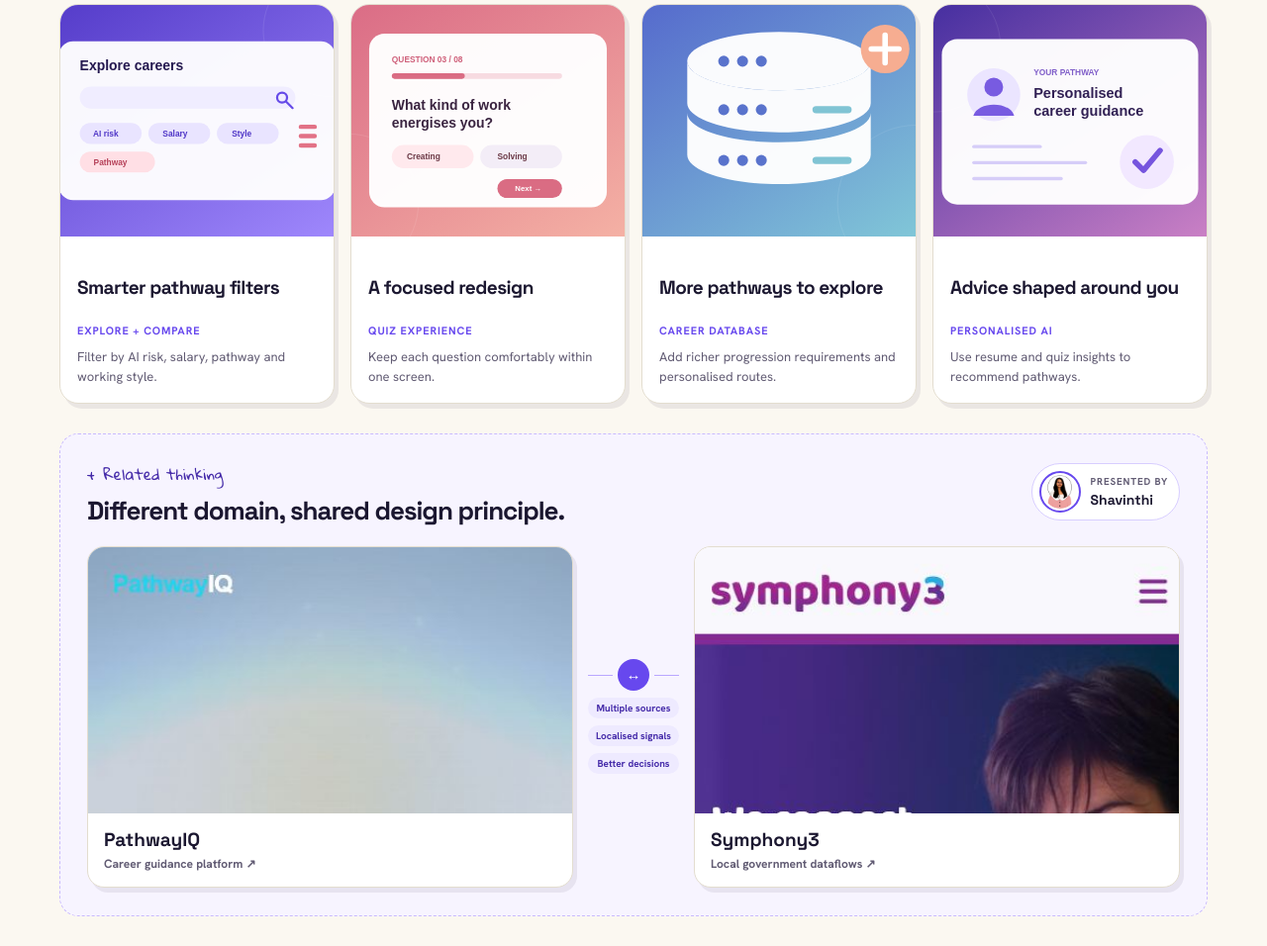
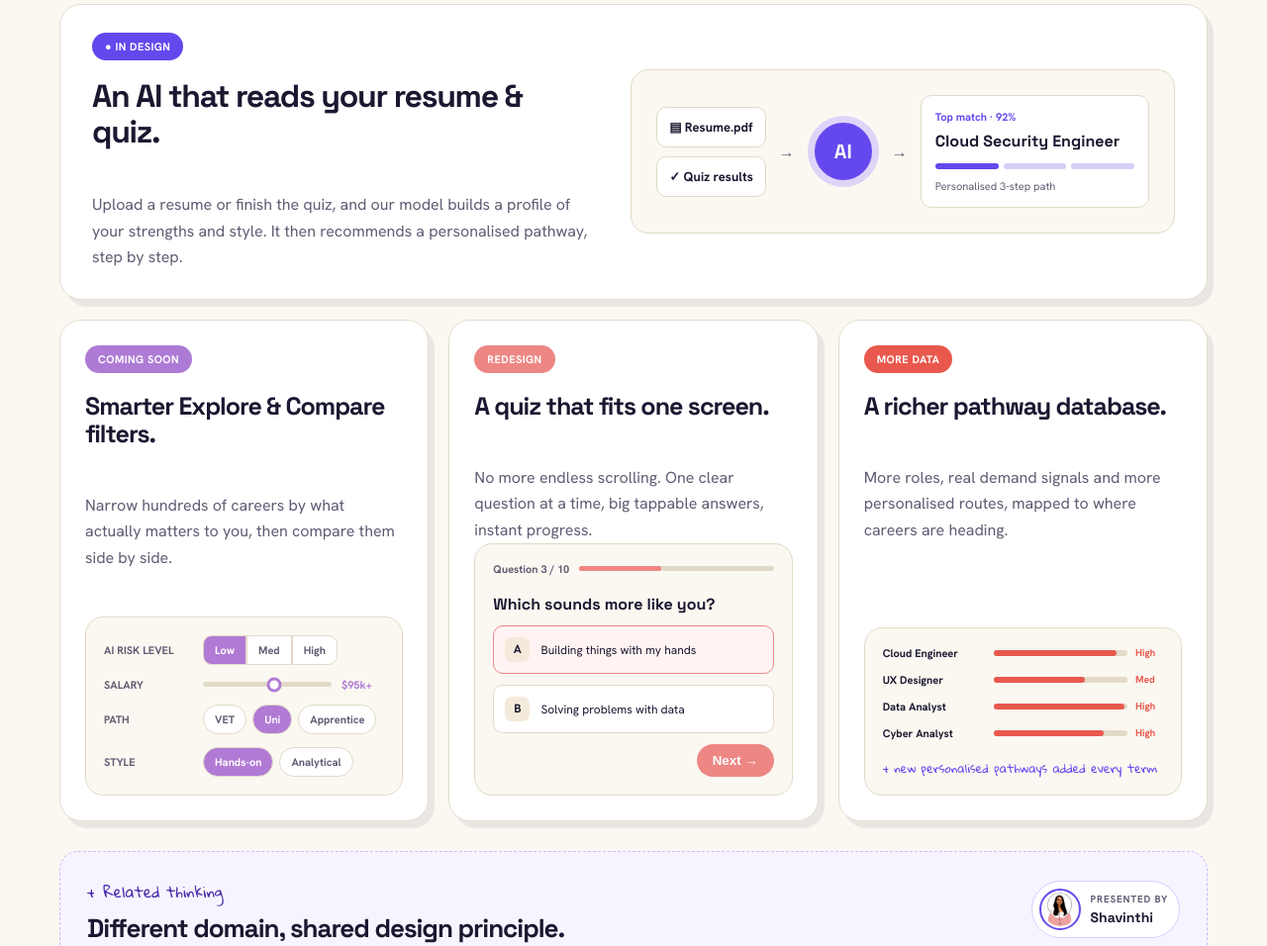
Before and after one commit to njin0009/TheTuringLab_TEAM, a website: page index.html in a window 1280 px wide. Shown: the part 4052-5008 px from the top of the page at 99% size. Drawn offline with Linux system fonts and the light colour scheme.

Commit message:
Redesign roadmap feature cards

```diff
--- a/css/styles.css
+++ b/css/styles.css
@@ -306,20 +306,62 @@ h2 { margin-top: 12px; font-size: clamp(36px, 5vw, 56px); }
 .roadmap__heading > div:first-child { max-width: 660px; }
 .roadmap__heading h3 { margin-top: 9px; font-size: clamp(30px, 4vw, 43px); }
 .roadmap__heading > p { margin-top: 13px; color: var(--ink-soft); font-size: 17px; line-height: 1.6; }
-.roadmap-grid { display: grid; grid-template-columns: repeat(4, 1fr); gap: 16px; margin-top: 28px; }
-.roadmap-card { position: relative; overflow: hidden; border: 1px solid var(--line); border-radius: 19px; background: #fff; box-shadow: 4px 5px 0 var(--shadow); transition: transform .2s, box-shadow .2s; }
-.roadmap-card:hover { transform: translateY(-6px); box-shadow: 6px 9px 0 var(--shadow); }
-.roadmap-card__visual { aspect-ratio: 1.18; overflow: hidden; background: var(--purple-pale); }
-.roadmap-card__visual img { display: block; width: 100%; height: 100%; object-fit: cover; transition: transform .25s; }
-.roadmap-card:hover .roadmap-card__visual img { transform: scale(1.045); }
-.roadmap-card__body { padding: 17px; }
-.roadmap-card h4 { font-family: var(--display); font-size: 19px; letter-spacing: -.03em; line-height: 1.1; }
-.roadmap-card__area { margin-top: 7px; color: var(--purple); font-size: 11px; font-weight: 700; letter-spacing: .08em; text-transform: uppercase; }
-.roadmap-card__body > p:last-child { margin-top: 10px; color: var(--ink-soft); font-size: 13px; line-height: 1.5; }
-.roadmap-save { position: absolute; top: 12px; right: 12px; z-index: 2; display: grid; width: 34px; height: 34px; place-items: center; border: 1px solid rgba(255, 255, 255, .45); border-radius: 50%; color: #fff; background: rgba(255, 255, 255, .18); cursor: pointer; font-size: 20px; line-height: 1; opacity: 0; backdrop-filter: blur(6px); transition: opacity .18s, transform .18s, background .18s; }
-.roadmap-card:hover .roadmap-save, .roadmap-save:focus-visible, .roadmap-save.is-saved { opacity: 1; }
-.roadmap-save:hover { transform: scale(1.08); }
-.roadmap-save.is-saved { color: #e75b70; background: #fff; }
+.roadmap-grid { display: grid; grid-template-columns: repeat(3, 1fr); gap: 20px; margin-top: 28px; }
+.roadmap-feature, .roadmap-detail { border: 1px solid var(--line); border-radius: 22px; background: #fff; box-shadow: 6px 7px 0 var(--shadow); }
+.roadmap-feature { display: grid; grid-column: 1 / -1; grid-template-columns: 1fr 1.08fr; align-items: center; gap: 35px; padding: 28px 32px; }
+.roadmap-status { display: inline-flex; width: fit-content; padding: 7px 13px; border-radius: 999px; color: #fff; font-size: 11px; font-weight: 700; letter-spacing: .04em; text-transform: uppercase; }
+.roadmap-status--design { background: #6548ed; }
+.roadmap-status--soon { background: #ad7bd5; }
+.roadmap-status--redesign { background: #ed8784; }
+.roadmap-status--database { background: #e9584d; }
+.roadmap-feature h4, .roadmap-detail h4 { margin-top: 19px; font-family: var(--display); letter-spacing: -.04em; line-height: 1.12; }
+.roadmap-feature h4 { font-size: 32px; }
+.roadmap-detail h4 { font-size: 25px; }
+.roadmap-feature p, .roadmap-detail > p { margin-top: 13px; color: var(--ink-soft); font-size: 16px; line-height: 1.65; }
+.roadmap-detail { display: flex; min-height: 505px; flex-direction: column; padding: 25px; }
+.ai-flow, .filter-mock, .quiz-mock, .database-mock { border: 1px solid #e2dac8; border-radius: 18px; background: #fbf8f1; }
+.ai-flow { display: flex; align-items: center; gap: 13px; padding: 25px; }
+.ai-flow__inputs { display: grid; gap: 9px; }
+.ai-flow__inputs span { padding: 11px 12px; border: 1px solid #e2dac8; border-radius: 10px; background: #fff; font-size: 13px; font-weight: 700; }
+.ai-flow > b { color: var(--ink-soft); }
+.ai-flow__core { display: grid; width: 72px; height: 72px; flex: 0 0 auto; place-items: center; border: 7px solid #ded4f8; border-radius: 50%; color: #fff; background: #6548ed; font-family: var(--display); font-size: 20px; font-weight: 700; }
+.ai-flow__result { min-width: 0; flex: 1; padding: 14px; border: 1px solid #e2dac8; border-radius: 11px; background: #fff; }
+.ai-flow__result small, .ai-flow__result strong, .ai-flow__result span { display: block; }
+.ai-flow__result small { color: #6548ed; font-size: 11px; font-weight: 700; }
+.ai-flow__result strong { margin-top: 7px; font-family: var(--display); font-size: 16px; }
+.ai-flow__result i { display: flex; gap: 5px; margin-top: 12px; }
+.ai-flow__result em { height: 6px; flex: 1; border-radius: 999px; background: #d8cef8; }
+.ai-flow__result em:first-child { background: #6548ed; }
+.ai-flow__result span { margin-top: 10px; color: var(--ink-soft); font-size: 11px; }
+.filter-mock, .quiz-mock, .database-mock { margin-top: auto; padding: 18px; }
+.filter-mock > div { display: flex; align-items: center; gap: 10px; margin-top: 13px; }
+.filter-mock > div:first-child { margin-top: 0; }
+.filter-mock b { width: 90px; color: var(--ink-soft); font-size: 11px; text-transform: uppercase; }
+.filter-choice, .filter-pills { display: flex; }
+.filter-choice i, .filter-pills i { padding: 7px 11px; border: 1px solid #e2dac8; color: var(--ink-soft); background: #fff; font-size: 11px; font-style: normal; font-weight: 700; }
+.filter-choice i:first-child { border-radius: 9px 0 0 9px; color: #fff; background: #b17ad5; }
+.filter-choice i:last-child { border-radius: 0 9px 9px 0; }
+.filter-pills { flex-wrap: wrap; gap: 6px; }
+.filter-pills i { border-radius: 999px; }
+.filter-pills .active { color: #fff; background: #b17ad5; }
+.filter-range { position: relative; width: 130px; height: 5px; border-radius: 999px; background: #e2dac8; }
+.filter-range i { position: absolute; left: 55%; top: 50%; width: 15px; height: 15px; border: 3px solid #b17ad5; border-radius: 50%; background: #fff; transform: translate(-50%, -50%); }
+.filter-mock em { color: #b17ad5; font-size: 11px; font-style: normal; font-weight: 700; }
+.quiz-mock__progress { display: flex; align-items: center; gap: 10px; }
+.quiz-mock__progress b { color: var(--ink-soft); font-size: 11px; }
+.quiz-mock__progress span { height: 5px; flex: 1; border-radius: 999px; background: #e2dac8; }
+.quiz-mock__progress i { display: block; width: 42%; height: 100%; border-radius: inherit; background: #ed8784; }
+.quiz-mock > strong { display: block; margin-top: 18px; font-family: var(--display); font-size: 16px; }
+.quiz-mock > p { margin-top: 11px; padding: 11px; border: 1px solid #e2dac8; border-radius: 10px; background: #fff; color: var(--ink); font-size: 12px; }
+.quiz-mock > p:first-of-type { border-color: #ed8784; background: #fff4f3; }
+.quiz-mock > p b { display: inline-grid; width: 25px; height: 25px; margin-right: 8px; place-items: center; border-radius: 7px; background: #f4eadb; }
+.quiz-mock button { display: block; margin: 11px 0 0 auto; padding: 9px 16px; border: 0; border-radius: 999px; color: #fff; background: #ed8784; font-weight: 700; }
+.database-mock > div { display: grid; grid-template-columns: 104px 1fr 28px; align-items: center; gap: 8px; margin-top: 13px; font-size: 11px; }
+.database-mock > div:first-child { margin-top: 0; }
+.database-mock span { height: 6px; border-radius: 999px; background: #e2dac8; }
+.database-mock i { display: block; height: 100%; border-radius: inherit; background: #e9584d; }
+.database-mock em { color: #e9584d; font-size: 10px; font-style: normal; font-weight: 700; }
+.database-mock small { display: block; margin-top: 19px; color: var(--purple); font-family: var(--hand); font-size: 12px; line-height: 1.5; }
 .related-card { margin-top: 30px; padding: 25px 27px 28px; border: 1px dashed #c9baff; border-radius: 19px; background: #f7f4ff; }
 .related-card h3 { font-size: 26px; }
 .related-card__heading { display: flex; align-items: center; justify-content: space-between; gap: 18px; }
@@ -396,7 +438,8 @@ h2 { margin-top: 12px; font-size: clamp(36px, 5vw, 56px); }
   .journey-grid { grid-template-columns: repeat(3, 1fr); }
   .journey-card:nth-child(3)::after { display: none; }
   .thinking-grid { grid-template-columns: 1fr; }
-  .roadmap-grid { grid-template-columns: repeat(2, 1fr); }
+  .roadmap-grid { grid-template-columns: 1fr; }
+  .roadmap-feature { grid-template-columns: 1fr; gap: 22px; }
   .team-grid { grid-template-columns: 1fr; }
 }
 @media (max-width: 620px) {
@@ -427,8 +470,13 @@ h2 { margin-top: 12px; font-size: clamp(36px, 5vw, 56px); }
   .journey-card:nth-child(even)::after { display: none; }
   .roadmap { margin-top: 60px; }
   .roadmap__heading { align-items: flex-start; flex-direction: column; }
-  .roadmap-grid { grid-template-columns: 1fr; }
-  .roadmap-card { min-height: 0; }
+  .roadmap-feature { padding: 22px; }
+  .roadmap-feature h4 { font-size: 27px; }
+  .roadmap-detail { min-height: 0; padding: 22px; }
+  .ai-flow { align-items: stretch; flex-direction: column; padding: 16px; }
+  .ai-flow > b { display: none; }
+  .ai-flow__core { align-self: center; }
+  .filter-mock, .quiz-mock, .database-mock { margin-top: 22px; }
   .related-card__heading { align-items: flex-start; flex-direction: column; }
   .related-links { grid-template-columns: 1fr; }
   .related-bridge { justify-items: center; }
--- a/index.html
+++ b/index.html
@@ -267,40 +267,64 @@
             </div>
           </div>
           <div class="roadmap-grid">
-            <article class="roadmap-card roadmap-card--filters">
-              <div class="roadmap-card__visual"><img src="assets/roadmap/filters.svg" alt="Illustration of pathway filter controls"></div>
-              <button class="roadmap-save" type="button" data-save-feature="Smarter pathway filters" aria-label="Save Smarter pathway filters" aria-pressed="false">♡</button>
-              <div class="roadmap-card__body">
-                <h4>Smarter pathway filters</h4>
-                <p class="roadmap-card__area">Explore + Compare</p>
-                <p>Filter by AI risk, salary, pathway and working style.</p>
+            <article class="roadmap-feature">
+              <div class="roadmap-feature__copy">
+                <span class="roadmap-status roadmap-status--design">● In design</span>
+                <h4>An AI that reads your resume &amp; quiz.</h4>
+                <p>Upload a resume or finish the quiz, and our model builds a profile of your strengths and style. It then recommends a personalised pathway, step by step.</p>
+              </div>
+              <div class="ai-flow">
+                <div class="ai-flow__inputs">
+                  <span>▤ Resume.pdf</span>
+                  <span>✓ Quiz results</span>
+                </div>
+                <b>→</b>
+                <div class="ai-flow__core">AI</div>
+                <b>→</b>
+                <div class="ai-flow__result">
+                  <small>Top match · 92%</small>
+                  <strong>Cloud Security Engineer</strong>
+                  <i><em></em><em></em><em></em></i>
+                  <span>Personalised 3-step path</span>
+                </div>
               </div>
             </article>
-            <article class="roadmap-card roadmap-card--quiz">
-              <div class="roadmap-card__visual"><img src="assets/roadmap/quiz.svg" alt="Illustration of a redesigned quiz screen"></div>
-              <button class="roadmap-save" type="button" data-save-feature="A focused redesign" aria-label="Save A focused redesign" aria-pressed="false">♡</button>
-              <div class="roadmap-card__body">
-                <h4>A focused redesign</h4>
-                <p class="roadmap-card__area">Quiz experience</p>
-                <p>Keep each question comfortably within one screen.</p>
+
+            <article class="roadmap-detail">
+              <span class="roadmap-status roadmap-status--soon">Coming soon</span>
+              <h4>Smarter Explore &amp; Compare filters.</h4>
+              <p>Narrow hundreds of careers by what actually matters to you, then compare them side by side.</p>
+              <div class="filter-mock">
+                <div><b>AI risk level</b><span class="filter-choice"><i>Low</i><i>Med</i><i>High</i></span></div>
+                <div><b>Salary</b><span class="filter-range"><i></i></span><em>$95k+</em></div>
+                <div><b>Path</b><span class="filter-pills"><i>VET</i><i class="active">Uni</i><i>Apprentice</i></span></div>
+                <div><b>Style</b><span class="filter-pills"><i class="active">Hands-on</i><i>Analytical</i></span></div>
               </div>
             </article>
-            <article class="roadmap-card roadmap-card--data">
-              <div class="roadmap-card__visual"><img src="assets/roadmap/database.svg" alt="Illustration of an expanded career database"></div>
-              <button class="roadmap-save" type="button" data-save-feature="More pathways to explore" aria-label="Save More pathways to explore" aria-pressed="false">♡</button>
-              <div class="roadmap-card__body">
-                <h4>More pathways to explore</h4>
-                <p class="roadmap-card__area">Career database</p>
-                <p>Add richer progression requirements and personalised routes.</p>
+
+            <article class="roadmap-detail">
+              <span class="roadmap-status roadmap-status--redesign">Redesign</span>
+              <h4>A quiz that fits one screen.</h4>
+              <p>No more endless scrolling. One clear question at a time, big tappable answers, instant progress.</p>
+              <div class="quiz-mock">
+                <div class="quiz-mock__progress"><b>Question 3 / 10</b><span><i></i></span></div>
+                <strong>Which sounds more like you?</strong>
+                <p><b>A</b> Building things with my hands</p>
+                <p><b>B</b> Solving problems with data</p>
+                <button type="button" tabindex="-1">Next →</button>
               </div>
             </article>
-            <article class="roadmap-card roadmap-card--ai">
-              <div class="roadmap-card__visual"><img src="assets/roadmap/ai.svg" alt="Illustration of personalised AI career guidance"></div>
-              <button class="roadmap-save" type="button" data-save-feature="Advice shaped around you" aria-label="Save Advice shaped around you" aria-pressed="false">♡</button>
-              <div class="roadmap-card__body">
-                <h4>Advice shaped around you</h4>
-                <p class="roadmap-card__area">Personalised AI</p>
-                <p>Use resume and quiz insights to recommend pathways.</p>
+
+            <article class="roadmap-detail">
+              <span class="roadmap-status roadmap-status--database">More data</span>
+              <h4>A richer pathway database.</h4>
+              <p>More roles, real demand signals and more personalised routes, mapped to where careers are heading.</p>
+              <div class="database-mock">
+                <div><b>Cloud Engineer</b><span><i style="width:92%"></i></span><em>High</em></div>
+                <div><b>UX Designer</b><span><i style="width:68%"></i></span><em>Med</em></div>
+                <div><b>Data Analyst</b><span><i style="width:98%"></i></span><em>High</em></div>
+                <div><b>Cyber Analyst</b><span><i style="width:82%"></i></span><em>High</em></div>
+                <small>+ new personalised pathways added every term</small>
               </div>
             </article>
           </div>
```
Also changed, not shown: js/main.js (+0 -30 lines).
